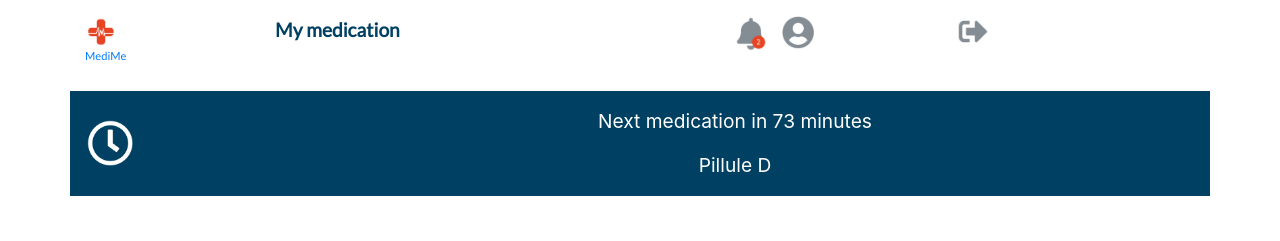
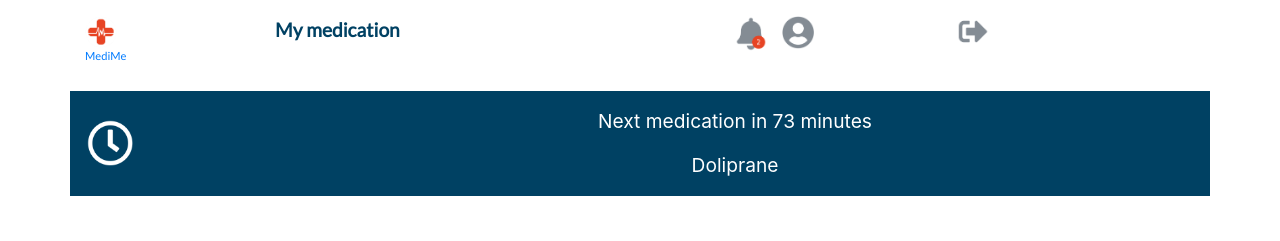
Before and after one commit to christellec64/doctolib_24.06.20_ACAT-ON, a React (Create React App) app in the folder doctolib/: page /medication in a window 1280 px wide. Shown: the top 241 px of the page. Built offline with nearby package versions, Linux system fonts and the light colour scheme; no server answers.

Commit message:
changing doliprane in medication

```diff
--- a/doctolib/src/components/Medication.jsx
+++ b/doctolib/src/components/Medication.jsx
@@ -87,7 +87,7 @@ class Medication extends React.Component {
             </Col>
             <Col>
               <p>Next medication in 73 minutes</p>
-              <p>Pillule D</p>
+              <p>Doliprane</p>
             </Col>
           </Row>
         </Container>
```
